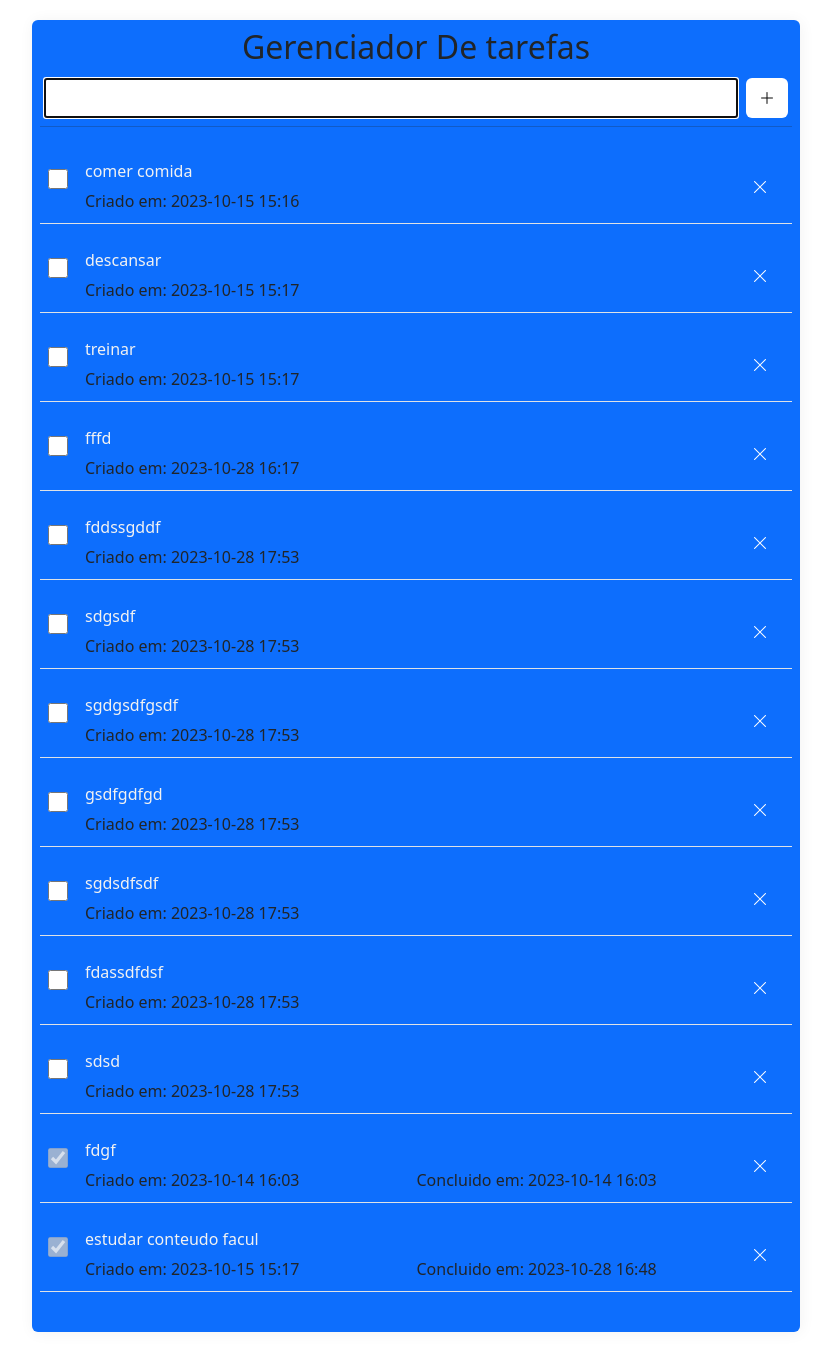
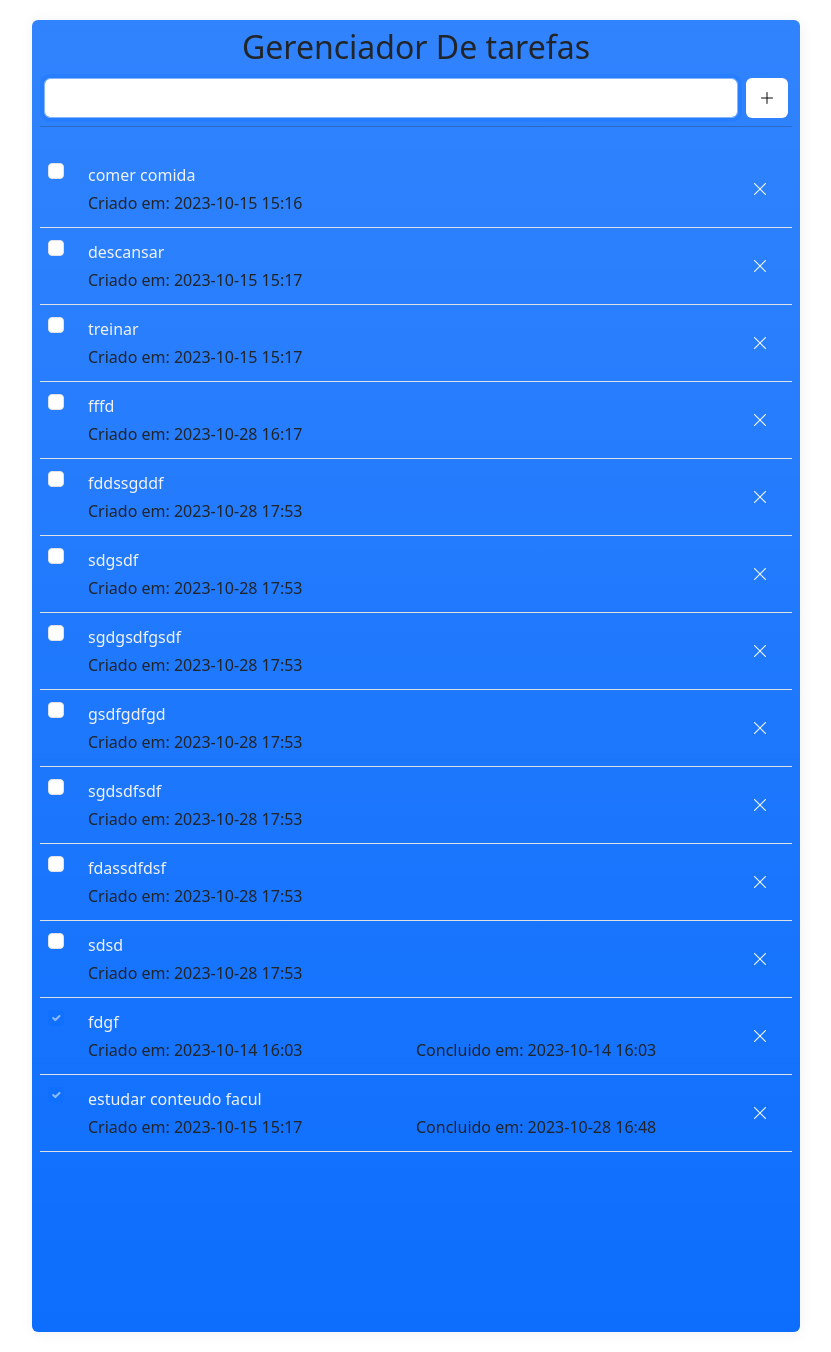
Before and after one commit to ivonilson-carmo/gerenciador-de-tarefas-flask, a Flask app: page / in a window 1280 px wide. Shown: the whole page, without its empty margins (224-1055 px from the left). Run offline with Flask 3, Linux system fonts and the light colour scheme; some libraries are stand-ins or nearby versions.

Commit message:
updated design input

```diff
--- a/static/style.css
+++ b/static/style.css
@@ -10,9 +10,10 @@ body{
 
 #main-container{
     width: 60%;
-    height: calc(100vh - 40px);
+    height: calc(100svh - 40px);
     box-shadow: 1px 1px 15px var(--color-light);
     margin: 20px auto !important;
+    overflow: hidden;
 }
 
 
@@ -24,9 +25,8 @@ body{
 .content-header i{
     cursor: pointer;
 }
-
 .content-task{
-    height: 100%;
+    overflow-y: scroll;
 }
 
 .content-task::-webkit-scrollbar-thumb {
@@ -39,17 +39,6 @@ body{
 }
 .content-task::-webkit-scrollbar {
     width: 11px;
-}
-
-#check-task{
-    width: 20px;
-    height: 40px;
-    margin-right: 5px;
-}
-
-
-.item-task .content-info{
-    margin: 0;
 }
 
 item-task .content-info p{
--- a/templates/index.html
+++ b/templates/index.html
@@ -10,11 +10,11 @@
     <title>  Gerenciador de tarefas </title>
 </head>
 <body >
-    <main class="rounded d-flex flex-column bg-primary" id="main-container">
+    <main class="rounded d-flex flex-column bg-primary bg-gradient" id="main-container">
         <div class="content-header container p-2 ">
             <h1 class="text-center text-dark fs-2 "> Gerenciador De tarefas </h1>
             <form method="post" class="d-flex p-1">
-                <input type="text" name="task-text" class="flex-grow-1 me-2 p-1" autofocus autocomplete="off">
+                <input type="text" name="task-text" class="flex-grow-1 me-2 p-1 form-control" autofocus autocomplete="off">
                 <button class="border-0  bg-white rounded p-2" >
                     <i class="bi bi-plus-lg"></i>
                 </button>
@@ -22,18 +22,18 @@
             <hr class="mt-1">
         </div>
 
-        <div class="content-task d-flex flex-column overflow-y-scroll">
+        <div class="flex-grow-1 content-task d-flex flex-column">
             {% for identify, task, date_created, date_finished in tasks %}
-            <div class="item-task mb-3 d-flex mx-2 p-2 border-1 border-bottom">
-                <form action="" class="check-task" class="d-flex">
+            <div class="item-task  d-flex mx-2 p-2 border-1 border-bottom ">
+                <form action="" class="check-task form-check" class="d-flex">
                     {% if (date_finished == None) %}
-                        <input type="checkbox" name="check" id="check-task" value="{{ identify }}">
+                        <input type="checkbox" name="check" id="check-task" value="{{ identify }}" class="form-check-input">
                     {% else %}
-                        <input type="checkbox" name="check" id="check-task" checked value="{{ identify }}" disabled>
+                        <input type="checkbox" name="check" id="check-task" checked value="{{ identify }}" disabled class="form-check-input">
                     {% endif %}
                 </form>
 
-                <div class="content-info m-0 row flex-grow-1">
+                <div class="content-info m-1 row flex-grow-1">
                     <p class="title-task fs-6 col-12 text-break mb-1"> {{ task }} </p>
                     <p class="date-created col-sm-12 col-md-6 mb-0 "> Criado em: {{ date_created }} </p>
                     <p class="date-completed col-sm-12 col-md-6 mb-0 ">
```
Also changed, not shown: storage.db.
